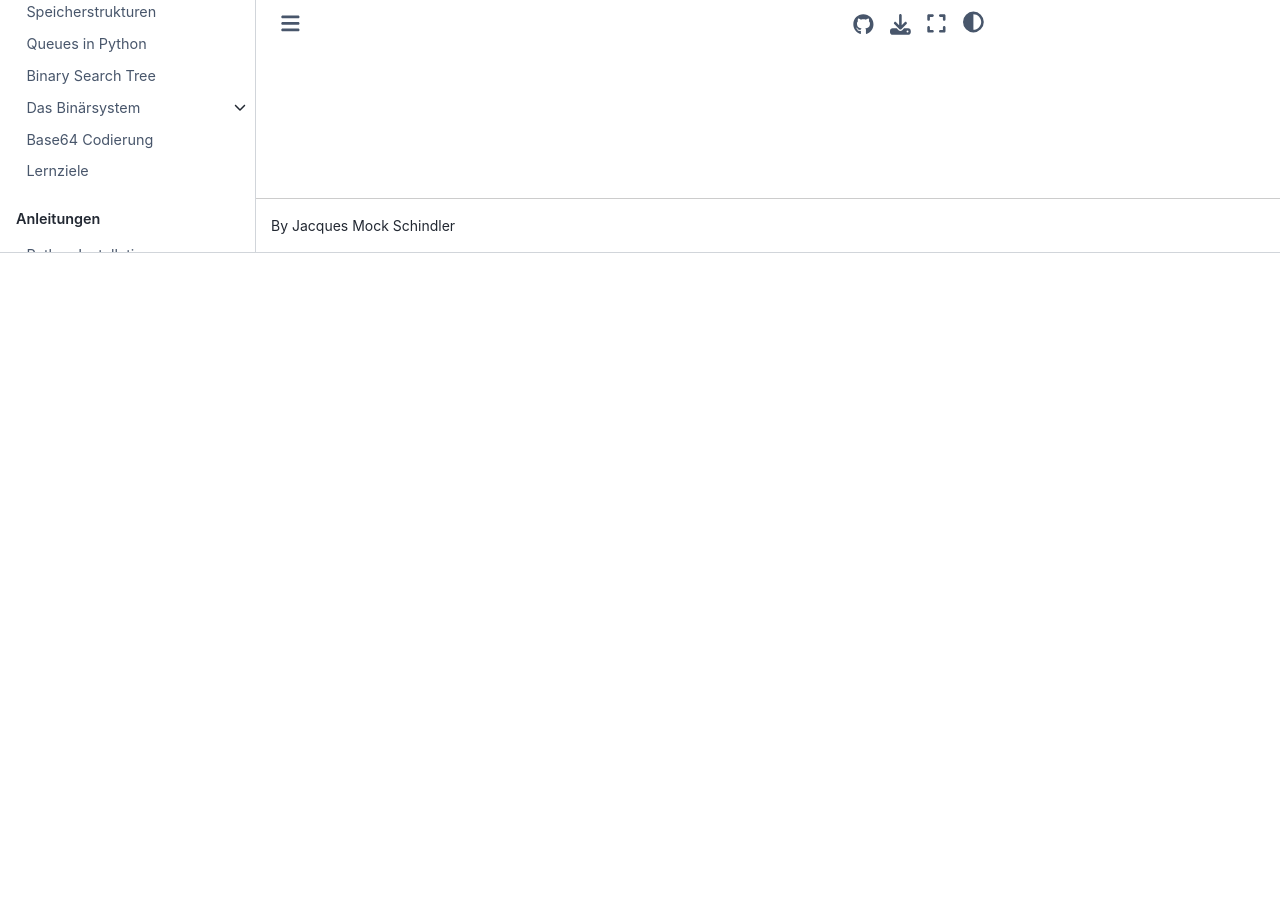
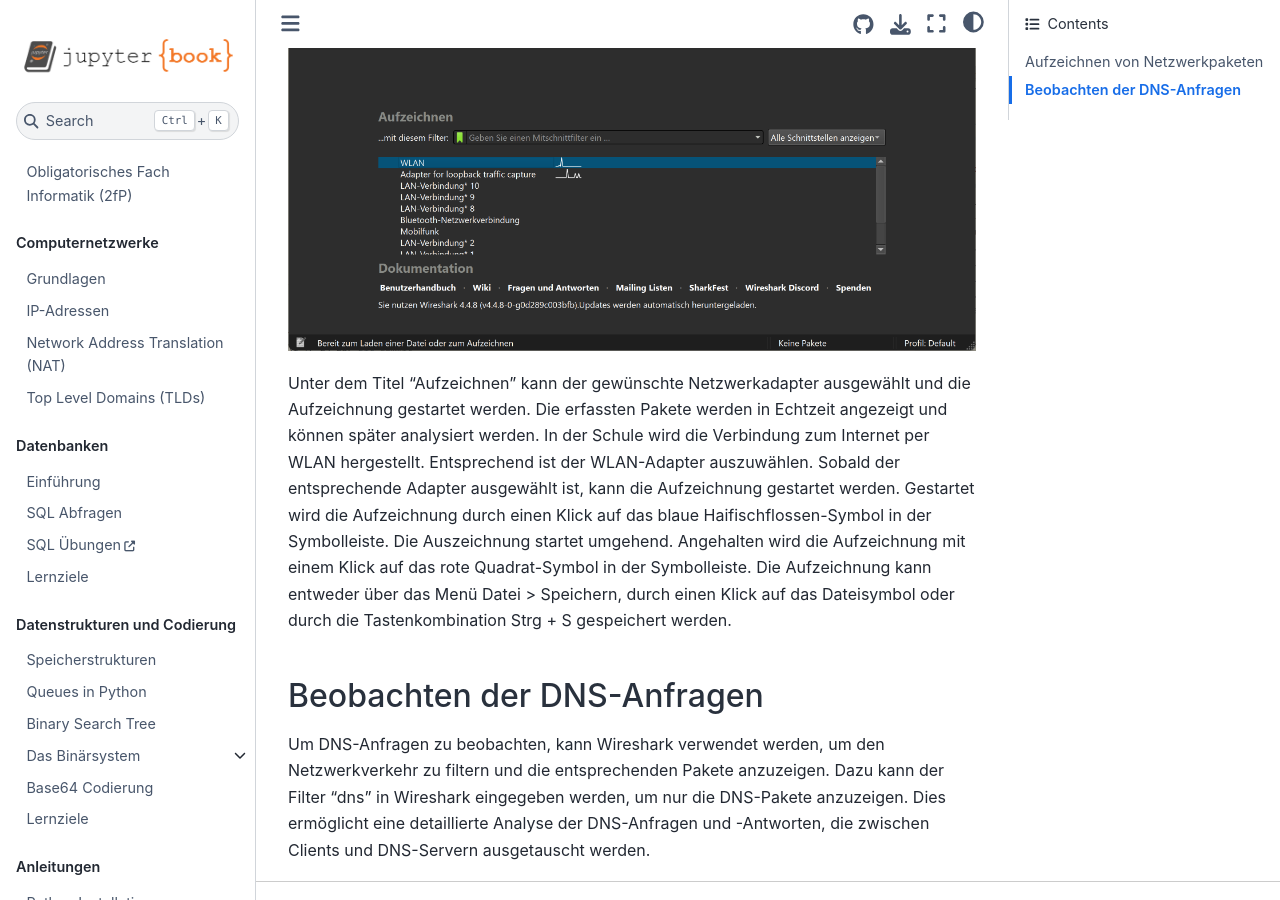
Before and after one commit to SkriptenMk/I_fP_24-28, a Jupyter Book: the page built from docs/250829/three_way_handshake.md, in a window 1280 px wide and 900 px high, scrolled down 648 px. Built offline with Jupyter Book 1.0.4 settings and Sphinx 7.4.7 and the Sphinx Book theme 1.1.4, drawn with Linux system fonts in a browser that asks for light colours; before the commit the page ends 901 px from its top, so only the background shows below that; some of the changed text lies outside the part shown.

Commit message:
Beschreibe die Aufzeichnung mit Wireshark

```diff
--- a/docs/250829/three_way_handshake.md
+++ b/docs/250829/three_way_handshake.md
@@ -6,3 +6,27 @@
 <a href="https://www.wireshark.org/#download" target="_blank">
 Website von Wireshark</a> stellt dazu den
 entsprechenden Download zur Verfügung.
+
+## Aufzeichnen von Netzwerkpaketen
+
+Um Netzwerkpakete aufzuzeichnen, wird Wireshark gestartet. Das
+Startfenster von Wireshark stellt sich folgendermassen dar:
+
+![Wireshark Startfenster](ws_start_window.png)
+
+Unter dem Titel "Aufzeichnen" kann der gewünschte Netzwerkadapter
+ausgewählt und die Aufzeichnung gestartet werden. Die erfassten Pakete
+werden in Echtzeit angezeigt und können später analysiert werden. In der
+Schule wird die Verbindung zum Internet per WLAN hergestellt.
+Entsprechend ist der WLAN-Adapter auszuwählen. Sobald der entsprechende
+Adapter ausgewählt ist, kann die Aufzeichnung gestartet werden.
+Gestartet wird die Aufzeichnung durch einen Klick auf das blaue
+Haifischflossen-Symbol in der Symbolleiste. Die Auszeichnung startet
+umgehend. Angehalten wird die Aufzeichnung mit einem Klick auf das
+rote Quadrat-Symbol in der Symbolleiste. Die Aufzeichnung kann entweder
+über das Menü Datei > Speichern, durch einen Klick auf das Dateisymbol
+oder durch die Tastenkombination Strg + S gespeichert werden.
+
+## Beobachten der DNS-Anfragen
+
+Um DNS-Anfragen zu beobachten, kann Wireshark verwendet werden, um den Netzwerkverkehr zu filtern und die entsprechenden Pakete anzuzeigen. Dazu kann der Filter "dns" in Wireshark eingegeben werden, um nur die DNS-Pakete anzuzeigen. Dies ermöglicht eine detaillierte Analyse der DNS-Anfragen und -Antworten, die zwischen Clients und DNS-Servern ausgetauscht werden.
```
Also changed, not shown: docs/250829/ws_start_window.png (added).
